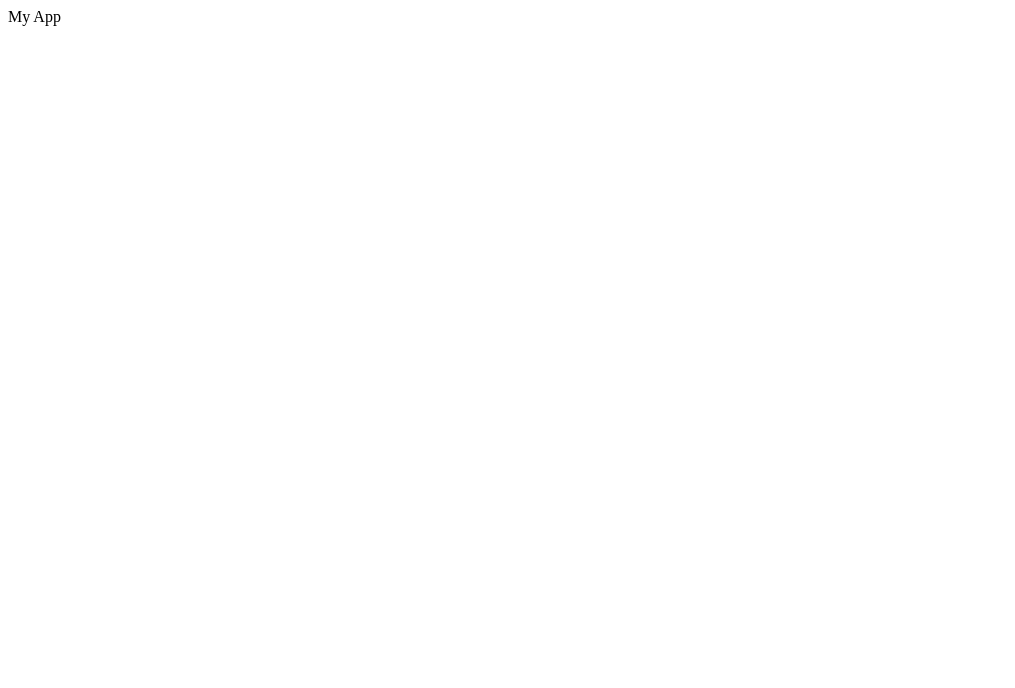
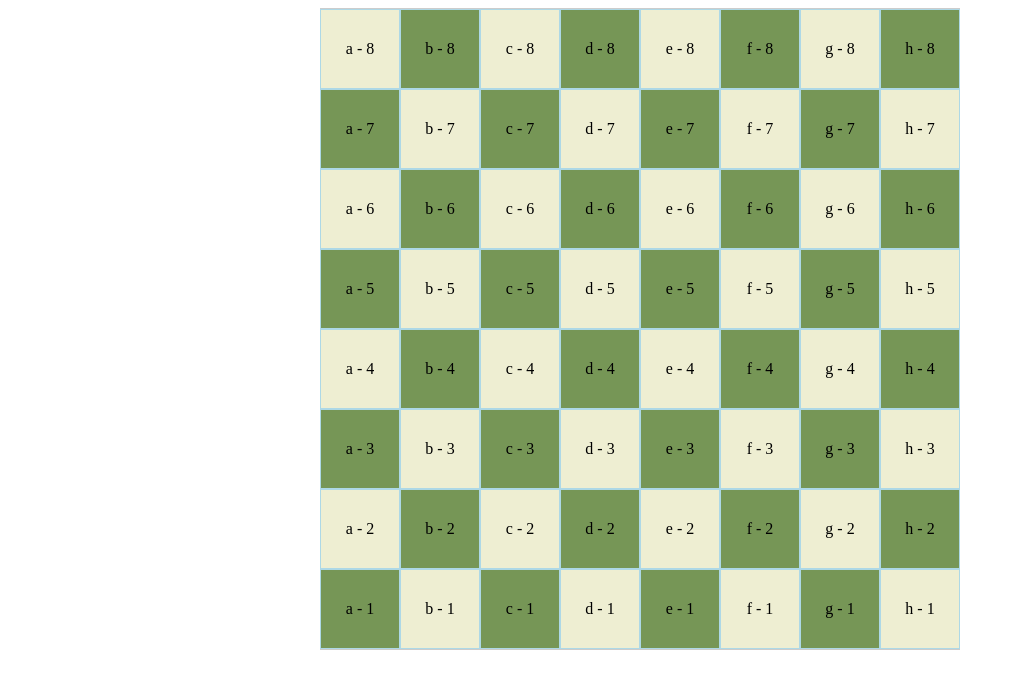
Before and after one commit to bhushan/react-chess-game, a React (Create React App) app: page / in a window 1280 px wide. Shown: the top 688 px of the page, without its empty margins (0-1015 px from the left). Built offline with nearby package versions, Linux system fonts and the light colour scheme; the HTML template or start-up script is replaced by a standard one.

Commit message:
developed a board

```diff
--- /dev/null
+++ b/src/App.css
@@ -0,0 +1,4 @@
+.container {
+    max-width: 640px;
+    margin: auto;
+}
--- a/src/App.tsx
+++ b/src/App.tsx
@@ -1,7 +1,10 @@
+import Board from 'components/Board';
+import "App.css";
+
 function App() {
   return (
-    <div>
-      My App
+    <div className="container">
+      <Board />
     </div>
   );
 }
--- /dev/null
+++ b/src/components/Board/Board.css
@@ -0,0 +1,6 @@
+.board {
+    display: grid;
+    grid-template-columns: repeat(8, 80px);
+    place-content: center;
+    border: 1px solid #ccc;
+}
--- /dev/null
+++ b/src/components/Board/index.tsx
@@ -0,0 +1,28 @@
+import Tile from 'components/Tile';
+import 'components/Board/Board.css';
+import { xAxisPositions, yAxisPositions } from 'constants/constants';
+
+const Board = () => {
+  // reversed yAxisPositions to match the actual board in real life
+  let yAxisPositionsReversed = yAxisPositions.reverse();
+
+  return (
+    <div className="board">
+      {
+        yAxisPositionsReversed.map((yAxisPosition: string) => {
+          return xAxisPositions.map((xAxisPosition: string) => {
+            return (
+              <Tile
+                key={`tile-${xAxisPosition}-${yAxisPosition}`}
+                xAxisPosition={xAxisPosition}
+                yAxisPosition={yAxisPosition}
+              />
+            );
+          })
+        })
+      }
+    </div>
+  );
+}
+
+export default Board;
--- /dev/null
+++ b/src/components/Tile/Tile.css
@@ -0,0 +1,14 @@
+.tile {
+    border: 1px solid lightblue;
+    aspect-ratio: 1;
+    display: grid;
+    place-content: center;
+}
+
+.white-tile {
+    background-color: #eeeed2;
+}
+
+.black-tile {
+    background-color: #769656;
+}
--- /dev/null
+++ b/src/components/Tile/index.tsx
@@ -0,0 +1,15 @@
+import { FC } from 'react';
+import "components/Tile/Tile.css";
+import { xAxisPositions, yAxisPositions } from 'constants/constants';
+
+const Tile: FC<{ xAxisPosition: string, yAxisPosition: string }> = ({ xAxisPosition, yAxisPosition }) => {
+  const xPosition = xAxisPositions.findIndex(position => position === xAxisPosition);
+  const yPosition = yAxisPositions.findIndex(position => position === yAxisPosition);
+  const number = xPosition + yPosition + 2;
+
+  const classes = number % 2 === 0 ? "tile white-tile" : "tile black-tile";
+
+  return <div className={classes}>{xAxisPosition} - {yAxisPosition}</div>
+}
+
+export default Tile;
--- /dev/null
+++ b/src/constants/constants.ts
@@ -0,0 +1,2 @@
+export const yAxisPositions = [ "1", "2", "3", "4", "5", "6", "7", "8" ];
+export const xAxisPositions = [ "a", "b", "c", "d", "e", "f", "g", "h" ];
```
